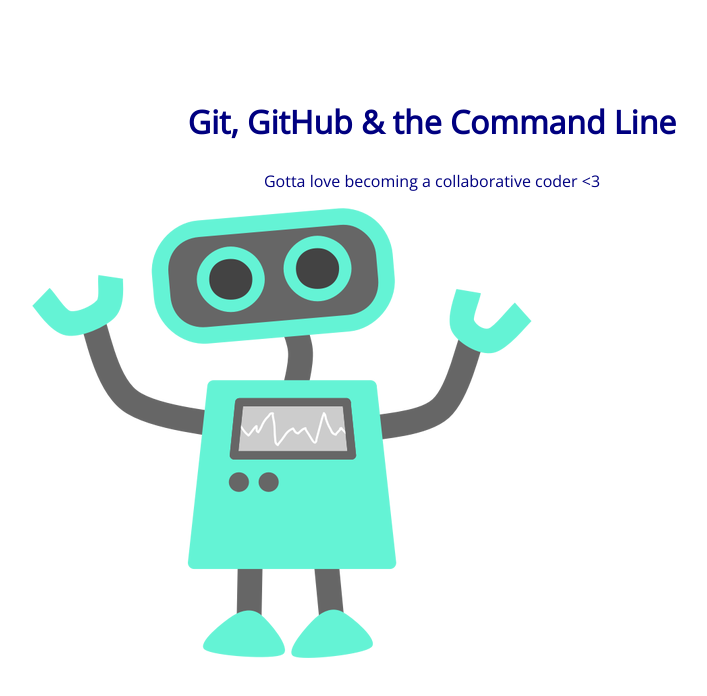
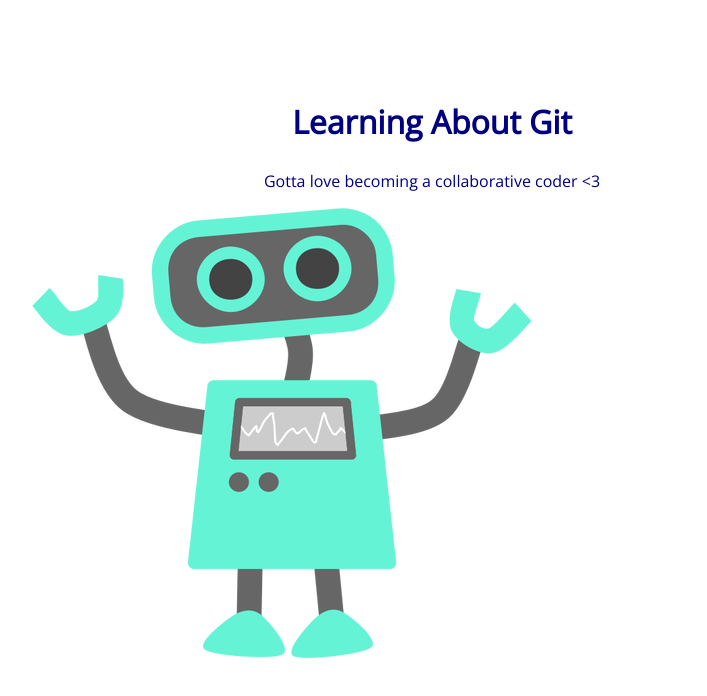
Before and after one commit to seshathawk/105-project, a plain HTML site: page index.html in a window 1280 px wide. Shown: the whole page, without its empty margins (208-915 px from the left). Drawn offline with nearby package versions, Linux system fonts and the light colour scheme.

Commit message:
change to h1

```diff
--- a/index.html
+++ b/index.html
@@ -8,7 +8,7 @@
 </head>
 <body>
 	<section>
-		<h1>Git, GitHub & the Command Line</h1>
+		<h1>Learning About Git</h1>
 		<p>Gotta love becoming a collaborative coder <3</p>
 		<img src="img/happy-blue-robot.png">
 	</section>
```
